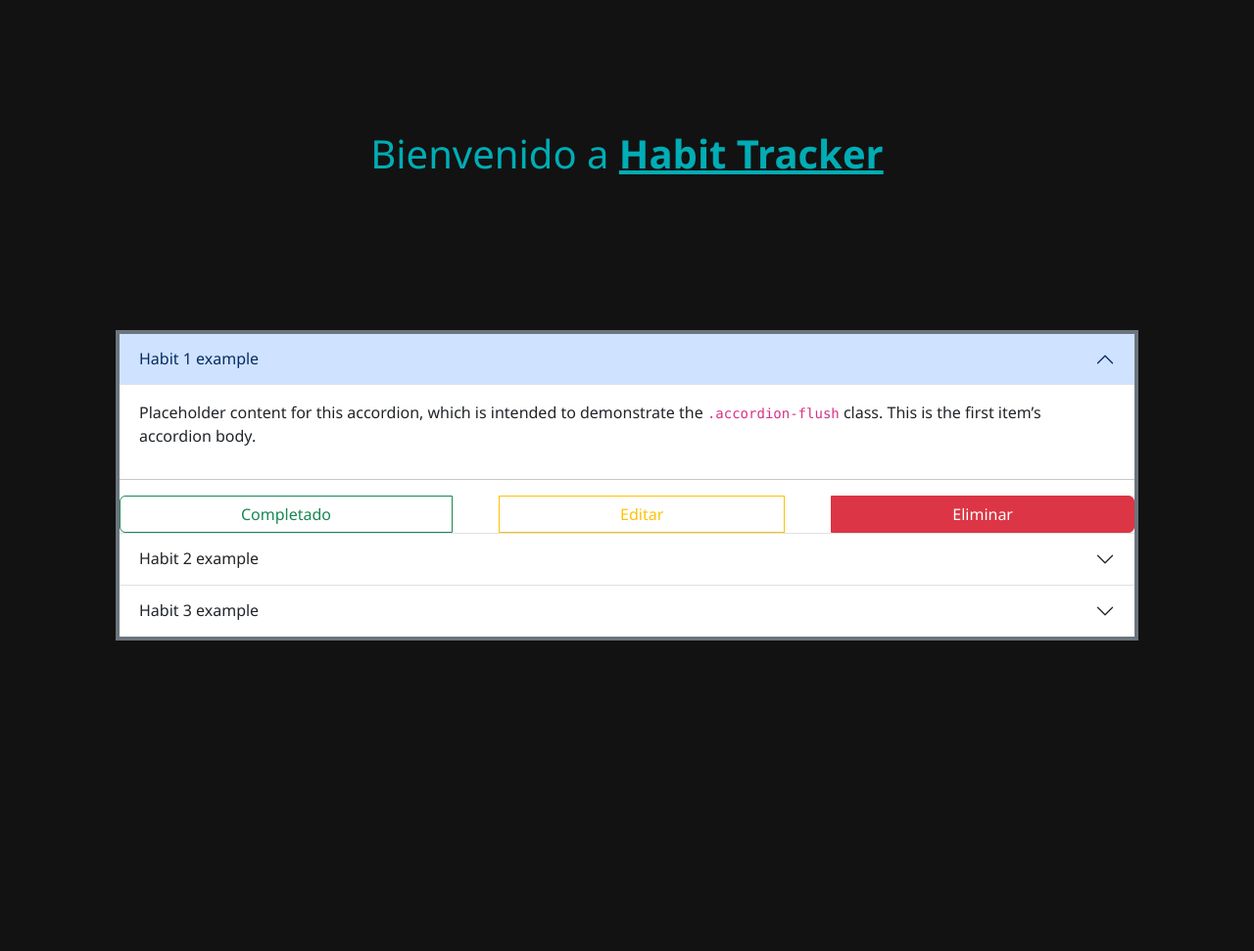
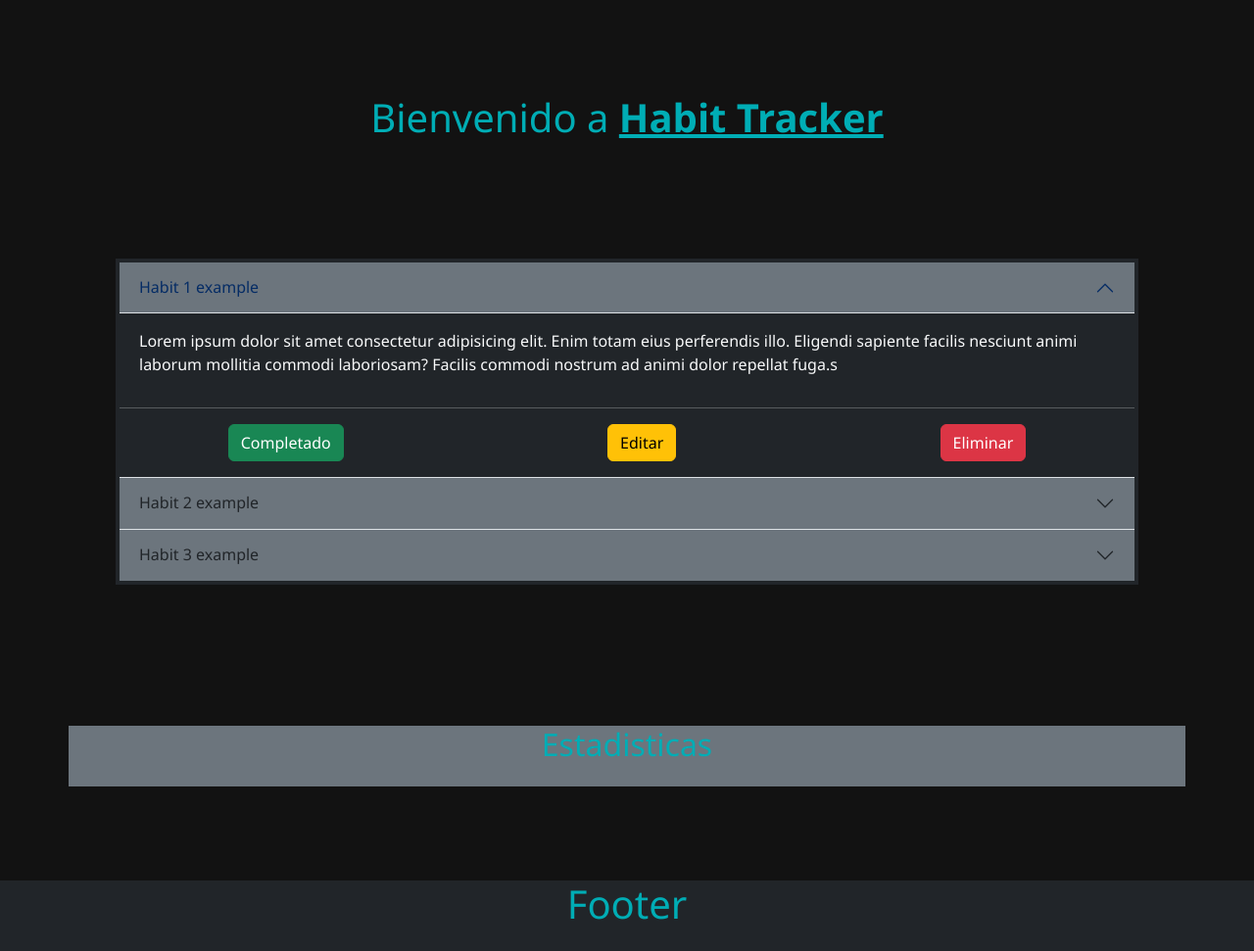
Before and after one commit to victorioPaskevicius/Tesina-app-de-trackeo-de-habitos, a Flask app: page /user/1 in a window 1280 px wide, after a click on "Habit 1 example". Shown: the part 98-1069 px from the top of the page at 98% size. Before the commit the page ends 752 px from the top, so only its background shows below. Run offline with Flask 3, Linux system fonts and the light colour scheme.

Commit message:
Dando estilos a la seccion de habitos

```diff
--- a/app/templates/home.html
+++ b/app/templates/home.html
@@ -54,12 +54,17 @@
       Bienvenido a
       <span class="text-decoration-underline fw-bold">Habit Tracker</span>
     </h1>
+
+    <!-- Seccion de habitos -->
     <article class="container-sm px-5 d-flex flex-column gap-5 mb-5">
-      <div class="accordion accordion-flush bg-secondary p-1" id="accordionFlushExample">
-        <div class="accordion-item">
+      <div
+        class="accordion accordion-flush bg-dark p-1"
+        id="accordionFlushExample"
+      >
+        <div class="accordion-item bg-dark text-light">
           <h2 class="accordion-header">
             <button
-              class="accordion-button collapsed"
+              class="accordion-button collapsed bg-secondary"
               type="button"
               data-bs-toggle="collapse"
               data-bs-target="#flush-collapseOne"
@@ -75,50 +80,27 @@
             data-bs-parent="#accordionFlushExample"
           >
             <div class="accordion-body">
-              Placeholder content for this accordion, which is intended to
-              demonstrate the <code>.accordion-flush</code> class. This is the
-              first item’s accordion body.
+              Lorem ipsum dolor sit amet consectetur adipisicing elit. Enim
+              totam eius perferendis illo. Eligendi sapiente facilis nesciunt
+              animi laborum mollitia commodi laboriosam? Facilis commodi nostrum
+              ad animi dolor repellat fuga.s
             </div>
-            <hr>
+            <hr />
             <div
-              class="btn-group d-flex gap-5"
+              class="d-flex justify-content-around gap-5 pb-3"
               role="group"
               aria-label="Basic checkbox toggle button group"
             >
-              <input
-                type="checkbox"
-                class="btn-check"
-                id="btncheck1"
-                autocomplete="off"
-              />
-              <label class="btn btn-outline-success" for="btncheck1"
-                >Completado</label
-              >
-
-              <input
-                type="checkbox"
-                class="btn-check"
-                id="btncheck2"
-                autocomplete="off"
-              />
-              <label class="btn btn-outline-warning" for="btncheck2"
-                >Editar</label
-              >
-
-              <input
-                type="checkbox"
-                class="btn-check"
-                id="btncheck3"
-                autocomplete="off"
-              />
-              <label class="btn btn-danger" for="btncheck3">Eliminar</label>
+            <button type="button" id="btncheck1" class="btn btn-success">Completado</button>
+            <button type="button" id="btncheck2" class="btn btn-warning">Editar</button>
+            <button type="button" id="btncheck3" class="btn btn-danger">Eliminar</button>
             </div>
           </div>
         </div>
-        <div class="accordion-item">
+        <div class="accordion-item bg-dark text-light">
           <h2 class="accordion-header">
             <button
-              class="accordion-button collapsed"
+              class="accordion-button collapsed bg-secondary"
               type="button"
               data-bs-toggle="collapse"
               data-bs-target="#flush-collapseTwo"
@@ -139,46 +121,22 @@
               second item’s accordion body. Let’s imagine this being filled with
               some actual content.
             </div>
-            <hr>
+            <hr />
             <div
-              class="btn-group d-flex gap-5"
+              class="d-flex justify-content-around gap-5 pb-3"
               role="group"
               aria-label="Basic checkbox toggle button group"
             >
-              <input
-                type="checkbox"
-                class="btn-check"
-                id="btncheck1"
-                autocomplete="off"
-              />
-              <label class="btn btn-outline-success" for="btncheck1"
-                >Completado</label
-              >
-
-              <input
-                type="checkbox"
-                class="btn-check"
-                id="btncheck2"
-                autocomplete="off"
-              />
-              <label class="btn btn-outline-warning" for="btncheck2"
-                >Editar</label
-              >
-
-              <input
-                type="checkbox"
-                class="btn-check"
-                id="btncheck3"
-                autocomplete="off"
-              />
-              <label class="btn btn-danger" for="btncheck3">Eliminar</label>
+            <button type="button" id="btncheck1" class="btn btn-success">Completado</button>
+            <button type="button" id="btncheck2" class="btn btn-warning">Editar</button>
+            <button type="button" id="btncheck3" class="btn btn-danger">Eliminar</button>
             </div>
           </div>
         </div>
-        <div class="accordion-item">
+        <div class="accordion-item bg-dark text-light">
           <h2 class="accordion-header">
             <button
-              class="accordion-button collapsed"
+              class="accordion-button collapsed bg-secondary"
               type="button"
               data-bs-toggle="collapse"
               data-bs-target="#flush-collapseThree"
@@ -201,52 +159,29 @@
               look, at least at first glance, a bit more representative of how
               this would look in a real-world application.
             </div>
-            <hr>
+            <hr />
             <div
-              class="btn-group d-flex gap-5"
+              class="d-flex justify-content-around gap-5 pb-3"
               role="group"
               aria-label="Basic checkbox toggle button group"
             >
-              <input
-                type="checkbox"
-                class="btn-check"
-                id="btncheck1"
-                autocomplete="off"
-              />
-              <label class="btn btn-outline-success" for="btncheck1"
-                >Completado</label
-              >
-
-              <input
-                type="checkbox"
-                class="btn-check"
-                id="btncheck2"
-                autocomplete="off"
-              />
-              <label class="btn btn-outline-warning" for="btncheck2"
-                >Editar</label
-              >
-
-              <input
-                type="checkbox"
-                class="btn-check"
-                id="btncheck3"
-                autocomplete="off"
-              />
-              <label class="btn btn-danger" for="btncheck3">Eliminar</label>
+            <button type="button" id="btncheck1" class="btn btn-success">Completado</button>
+            <button type="button" id="btncheck2" class="btn btn-warning">Editar</button>
+            <button type="button" id="btncheck3" class="btn btn-danger">Eliminar</button>
             </div>
           </div>
         </div>
       </div>
     </article>
 
-    <!-- <h1>Listado de Usuarios</h1>
-  <ul>
-    {% for user in users %}
-    <li>{{ user.username }} - {{ user.email }}</li>
-    {% endfor %}
-  </ul>
-  <footer>Footer</footer> -->
+    <!-- Seccion de estadisticas y graficos -->
+    <article class="container-sm bg-secondary">
+      <h2>Estadisticas</h2>
+    </article>
+
+    <footer class="container-fluid bg-dark text-center">
+      <h1>Footer</h1>
+    </footer>
     <script src="{{ url_for('static', filename='index.js') }}"></script>
     <script src="{{ url_for('static', filename='index/index.js') }}"></script>
     <script
```
